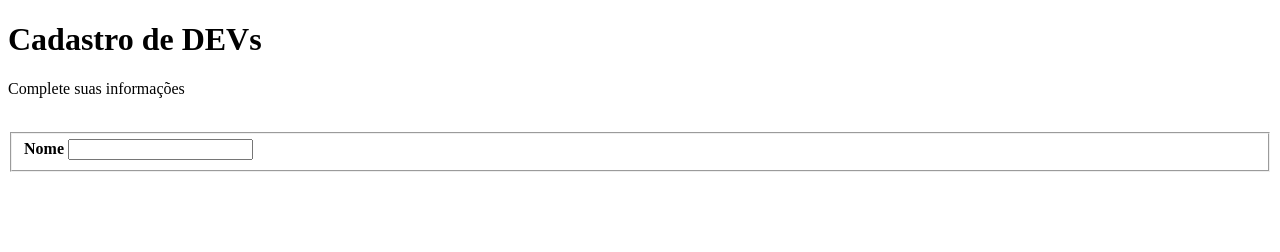
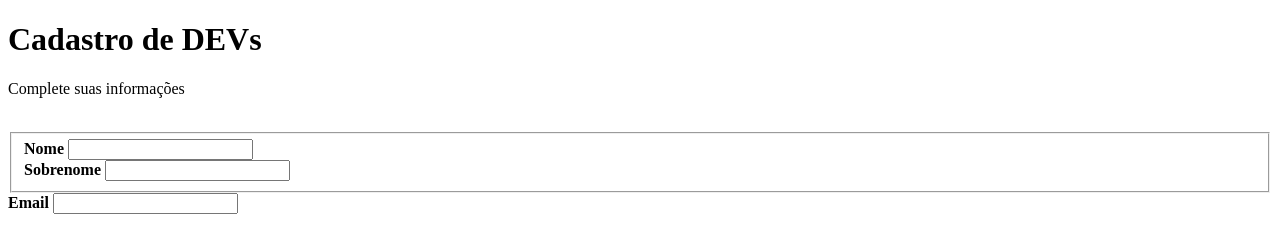
Before and after one commit to DaividVictor/Study_Form, a plain HTML site: page Study_Form/formulario.html in a window 1280 px wide. Drawn offline with Linux system fonts and the light colour scheme.

Commit message:
Campo email

```diff
--- a/Study_Form/formulario.html
+++ b/Study_Form/formulario.html
@@ -23,5 +23,20 @@
           <label for="nome"><strong>Nome</strong></label>
           <input type="text" name="nome" id="nome" required>
       </div>
+
+      <!-- Campo do sobrenome com legenda "sobrenome" e css de classe "campo" -->
+      <div class="campo">
+        <label for="sobrenome"><strong>Sobrenome</strong></label>
+        <input type="text" name="sobrenome" id="sobrenome" required>
+      </div>
+    </fieldset>
+
+    <!-- Campo e-mail -->
+    <div class="campo">
+      <label for="email"><strong>Email</strong></label>
+      <input type="email" name="email" id="email" required>
+    </div>
+
+    </form>
 </body>
 </html>
```
